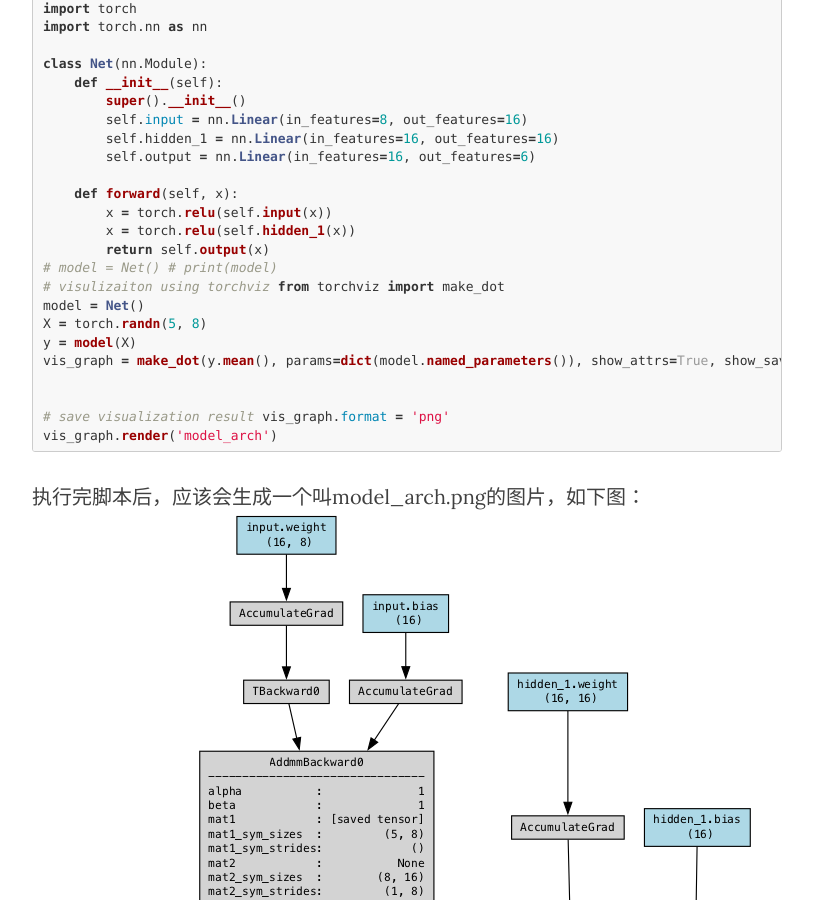
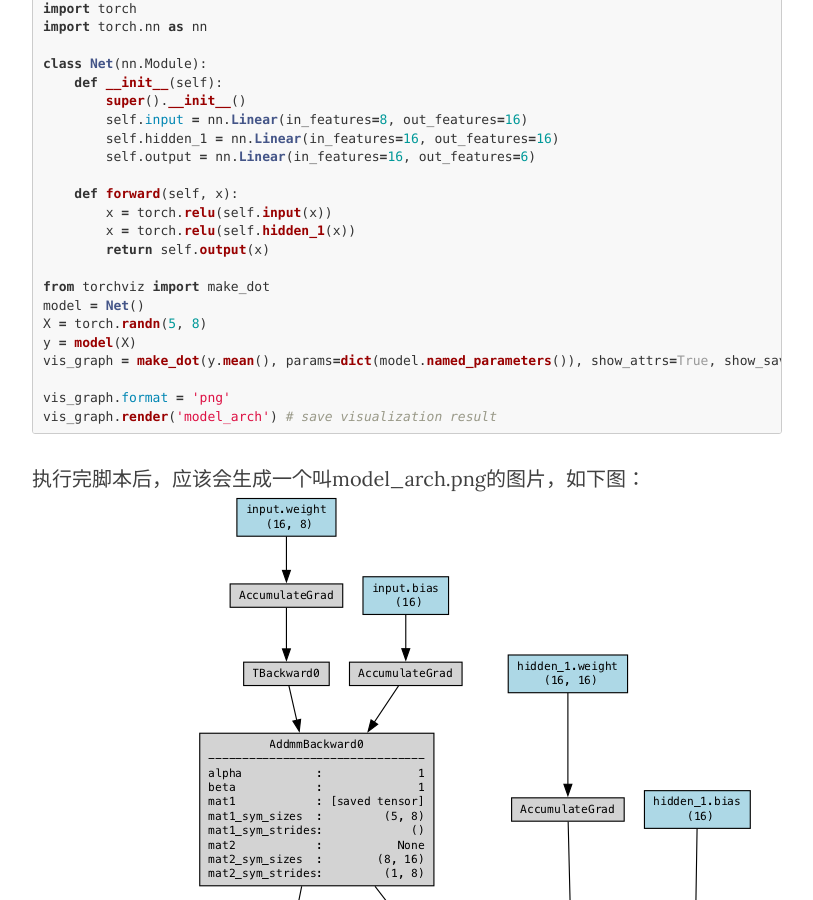
Before and after one commit to yzwu2017/yzwu2017.github.io, a Jekyll site: the page built from _posts/2024-08-17-neural-network-visualization.markdown, in a window 1280 px wide and 900 px high, scrolled down 3364 px. Shown: the whole window, without its empty margins (233-1046 px from the left). Built offline with Jekyll 4.4.1, drawn with Linux system fonts in a browser that asks for light colours; nearby versions of some CDN libraries.

Commit message:
small modify

```diff
--- a/_posts/2024-08-17-neural-network-visualization.markdown
+++ b/_posts/2024-08-17-neural-network-visualization.markdown
@@ -85,20 +85,15 @@ class Net(nn.Module):
         x = torch.relu(self.input(x))
         x = torch.relu(self.hidden_1(x))
         return self.output(x)
-# model = Net()
-# print(model)
 
-# visulizaiton using torchviz
 from torchviz import make_dot
 model = Net()
 X = torch.randn(5, 8)
 y = model(X)
 vis_graph = make_dot(y.mean(), params=dict(model.named_parameters()), show_attrs=True, show_saved=True)
 
-
-# save visualization result
 vis_graph.format = 'png'
-vis_graph.render('model_arch')
+vis_graph.render('model_arch') # save visualization result
 ~~~
 执行完脚本后，应该会生成一个叫model_arch.png的图片，如下图：
 <a>
```
